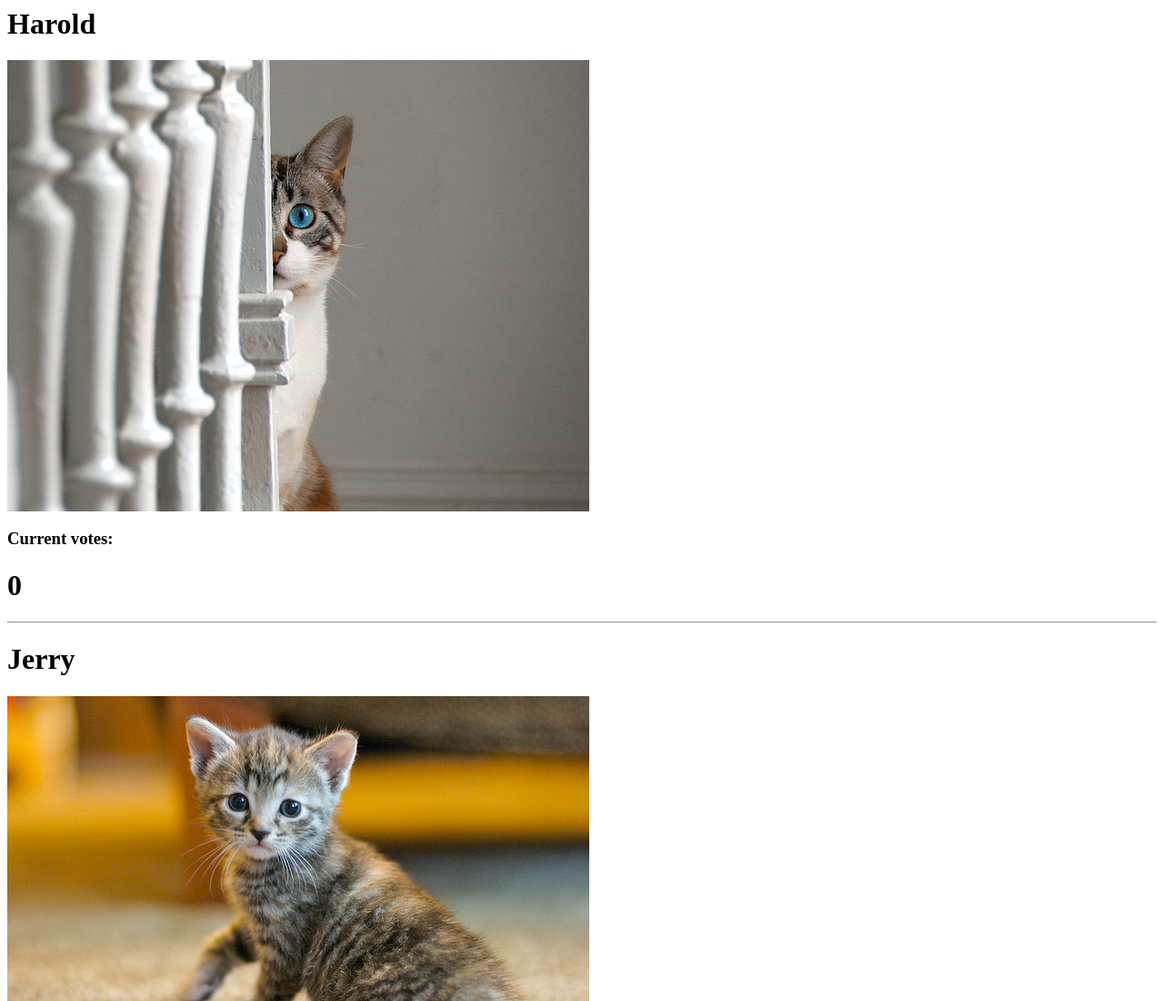
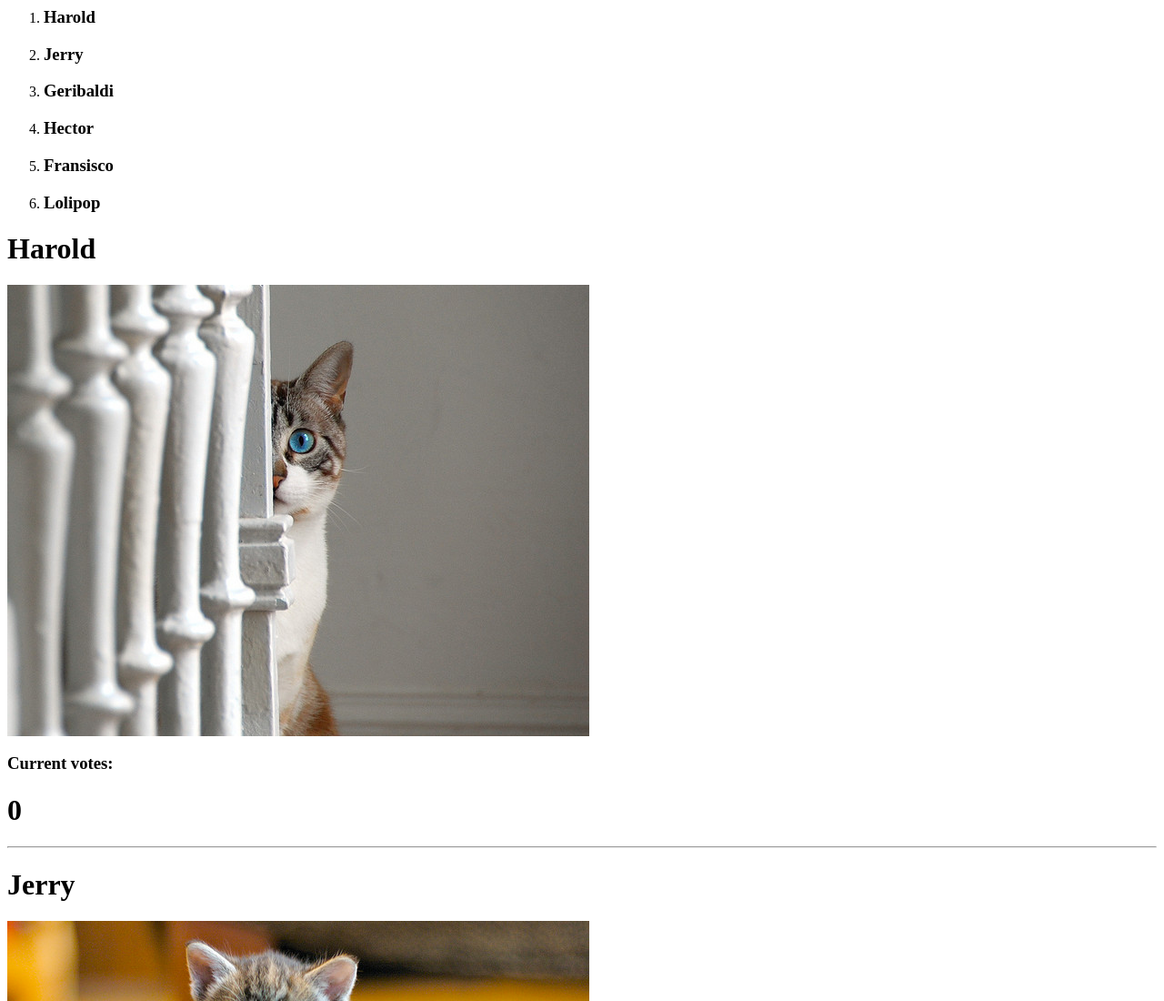
Before and after one commit to kotamichael/cat_clicker, a website: page cat_clicker.html in a window 1280 px wide. Shown: the top 1100 px of the page at 91% size. Drawn offline with nearby package versions, Linux system fonts and the light colour scheme; files whose address does not match are found by name.

Commit message:
Final version... for now!

```diff
--- a/cat_clicker.html
+++ b/cat_clicker.html
@@ -5,11 +5,11 @@
 </head>
 
 <body>
+	<ol id="list">
+
+	</ol>
+
 	<div id="flex-container">
 
 	</div>
-
-	<script>
-
-	</script>
 </body>
--- a/cat_clicker.js
+++ b/cat_clicker.js
@@ -9,12 +9,14 @@ function catCreate() {
 	{id: "cat3", capture: "#cat3", name: "Geribaldi", src: "/udacity/cat_clicker/pictures/3.jpg", countid: "count3", clicker: "#count3"},
 	{id: "cat4", capture: "#cat4", name: "Hector", src: "/udacity/cat_clicker/pictures/4.jpg", countid: "count4", clicker: "#count4"},
 	{id: "cat5", capture: "#cat5", name: "Fransisco", src: "/udacity/cat_clicker/pictures/5.jpg", countid: "count5", clicker: "#count5"},
-	{id: "cat6", capture: "#cat6", name: "Lolipop", src: "/udacity/cat_clicker/pictures/6.jpg", countid: "count6", clicker: "#count6"},
-
+	{id: "cat6", capture: "#cat6", name: "Lolipop", src: "/udacity/cat_clicker/pictures/6.jpg", countid: "count6", clicker: "#count6"}
 	];
 
 	//function catCreate() {
 		for (var i = 0; i < catList.length; i++) {
+			$("ol").append('<li style="cursor:pointer" id =' + catList[i].id + '><h3>' +
+				catList[i].name + '</h3></li>');
+
 			$('#flex-container').append('<div id=' + catList[i].id + '> \
 			\n<h1>' + catList[i].name + '</h1>                   \
 			\n<img src=' + catList[i].src + '>                   \
--- /dev/null
+++ b/package.json
@@ -0,0 +1 @@
+The json stuff.
```
Lines whose indentation alone changed are shown as unchanged.
